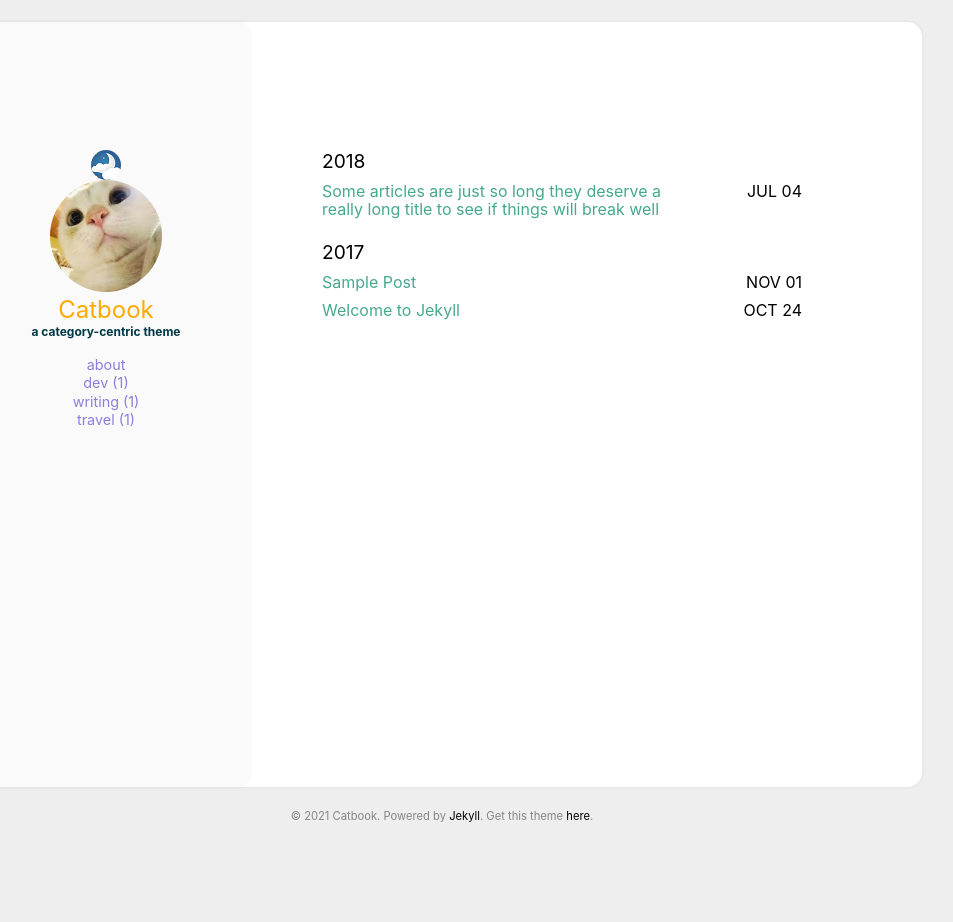
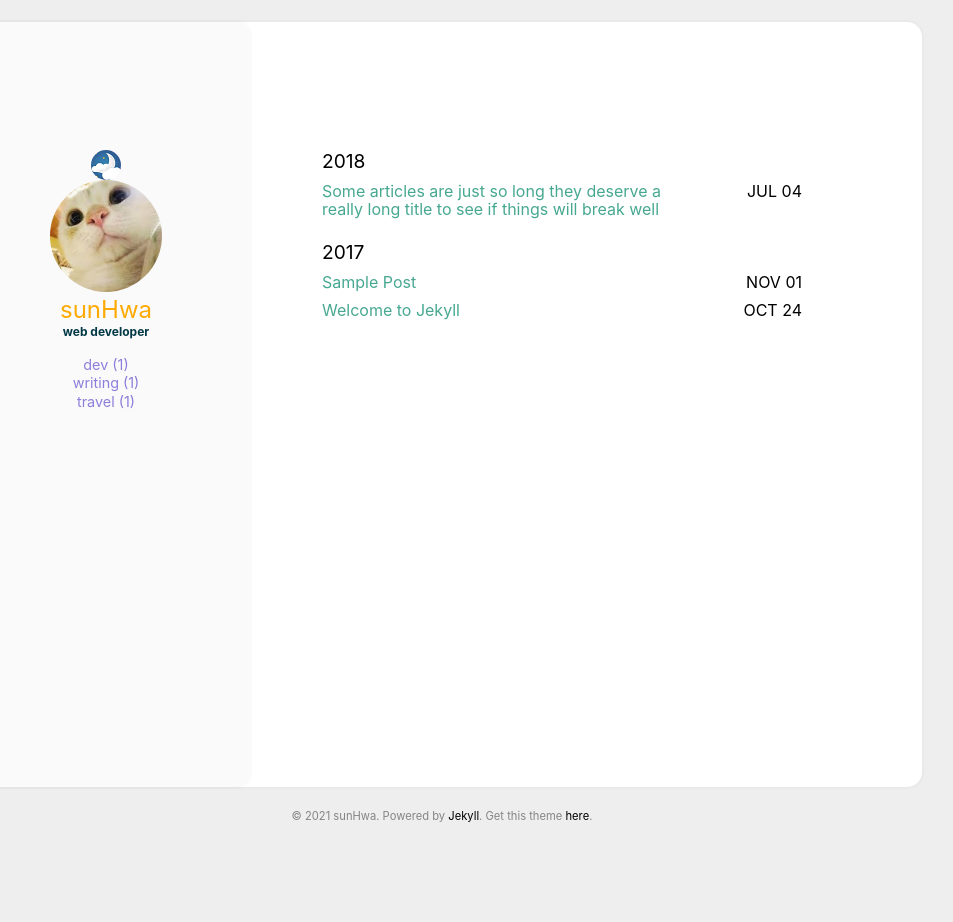
Before and after one commit to inhwa377/inhwa377.github.io, a Jekyll site: the page built from index.html, in a window 1280 px wide. Shown: the whole page, without its empty margins (198-1151 px from the left). Built offline with Jekyll 4.4.1, drawn with Linux system fonts in a browser that asks for light colours.

Commit message:
Update _config.yml

```diff
--- a/_config.yml
+++ b/_config.yml
@@ -1,5 +1,5 @@
 
-title: Catbook #Your awesome title
+title:
 email: #youremail@domain.com
 description: > # this means to ignore newlines until "baseurl"
   Write an awesome description for your new site here. You can edit this
@@ -18,11 +18,11 @@ google_analytics: #UA—XXXXXXXX-X
 disqus_shortname: #disqus shortname
 
 user:
-  name: Catbook
+  name: sunHwa
   pic: /assets/img/cat.jpg
   picAlt: "catbook"
-  job: a category-centric theme
-  aboutme: true # comment this out if you don't need the 'about' page.
+  job: web developer
+  aboutme: false # comment this out if you don't need the 'about' page.
 
 exclude:
   - README.md
```
